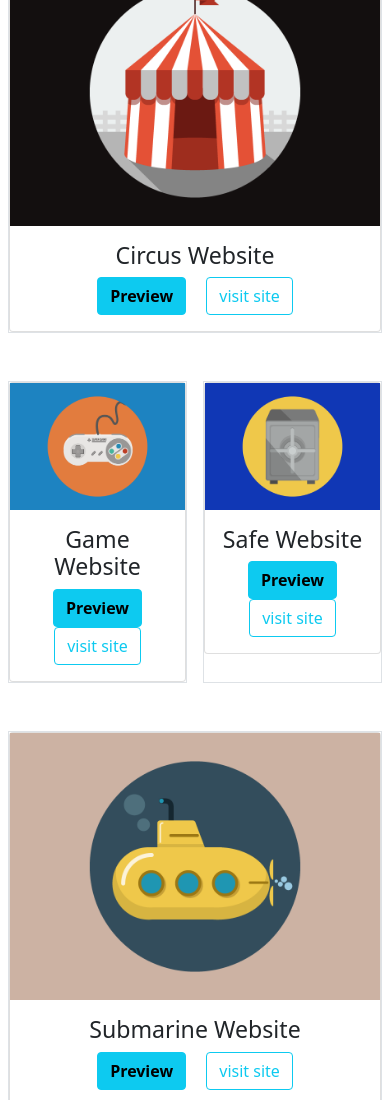
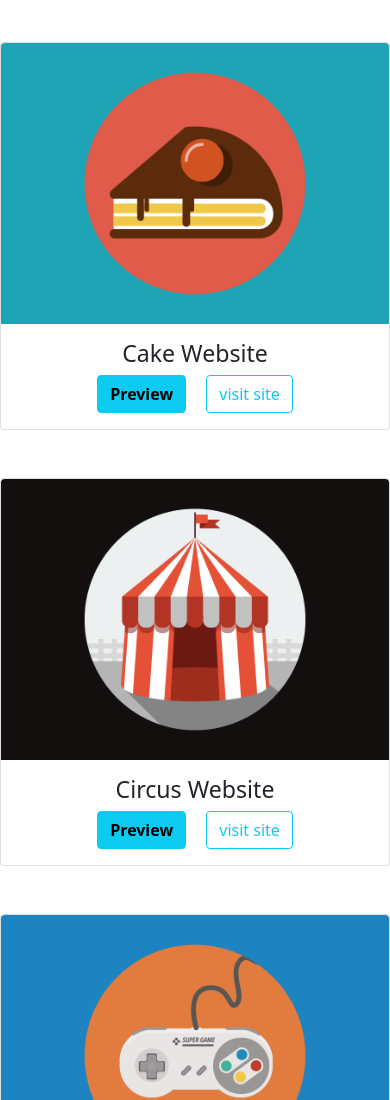
Before and after one commit to MattiaLoiacono/bootstrap-freelancer, a plain HTML site: page index.html in a window 390 px wide. Shown: the part 900-2000 px from the top of the page. Drawn offline with nearby package versions, Linux system fonts and the light colour scheme.

Commit message:
responsive cards

```diff
--- a/index.html
+++ b/index.html
@@ -12,16 +12,16 @@
 
     <nav class="navbar navbar-dark bg-dark py-3 py-sm-2 fs-5 fs-sm-6">
         <div class="container-fluid justify-content-between">
-            <div class="col mx-sm-3 mx-md-5 text-info">
+            <div class="col mx-sm-3 mx-lg-5 text-info">
                 <i class="bi bi-code-square"></i>
                 Portfolio
             </div>
-            <div class="col mx-sm-3 mx-md-5 text-end">
+            <div class="col mx-sm-3 mx-lg-5 text-end">
                 <a href="#Contact" class="text-info">CONTACT ME</a>
             </div>
         </div>
     </nav>
-    <div class="bg-info text-center pb-5 pt-5 pt-sm-4 pt-md-2">
+    <div class="bg-info text-center pb-5 pt-5 pt-sm-4 pt-lg-2">
         <img src="img/undraw_profile_pic_ic5t.svg" alt="profile pic" class="img-fluid mt-3" width="40%">
         <div>
             <h1 class="d-sm-inline mb-0">Pinco</h1>
@@ -30,14 +30,14 @@
         <p>WEB DESIGNER</p>
     </div>
 
-    <div class="container">
+    <div class="container-lg">
         <div class="row text-center">
             <h2 class="my-3">Portfolio</h2>
         </div>
-        <div class="row">
-            <div class="col border p-0 mx-2 mb-5">
+        <div class="row justify-content-center">
+            <div class="col-12 col-sm-5 col-lg border-rounded p-0 mx-2 mb-5">
                 <div class="card">
-                    <img src="img/portfolio/cabin.png" alt="cabina" class="img-fluid w-100">
+                    <img src="img/portfolio/cabin.png" alt="cabina" class="img-fluid w-100 rounded-top">
                     <div class="card-body text-center">
                         <h3>Cabin Website</h3>
                         <button type="button" class="btn btn-info fw-bold mx-2">Preview</button>
@@ -45,9 +45,9 @@
                     </div>
                 </div>
             </div>
-            <div class="col border p-0 mx-2 mb-5">
+            <div class="col-12 col-sm-5 col-lg border-rounded p-0 mx-2 mb-5">
                 <div class="card">
-                    <img src="img/portfolio/cake.png" alt="torta" class="img-fluid w-100">
+                    <img src="img/portfolio/cake.png" alt="torta" class="img-fluid w-100 rounded-top">
                     <div class="card-body text-center">
                         <h3>Cake Website</h3>
                         <button type="button" class="btn btn-info fw-bold mx-2">Preview</button>
@@ -55,9 +55,9 @@
                     </div>
                 </div>
             </div>
-            <div class="col border p-0 mx-2 mb-5">
+            <div class="col-12 col-sm-5 col-lg border-rounded p-0 mx-2 mb-5">
                 <div class="card">
-                    <img src="img/portfolio/circus.png" alt="circo" class="img-fluid w-100">
+                    <img src="img/portfolio/circus.png" alt="circo" class="img-fluid w-100 rounded-top">
                     <div class="card-body text-center">
                         <h3>Circus Website</h3>
                         <button type="button" class="btn btn-info fw-bold mx-2">Preview</button>
@@ -65,11 +65,10 @@
                     </div>
                 </div>
             </div>
-        </div>
-        <div class="row">
-            <div class="col border p-0 mx-2 mb-5">
+            <div class="col-12 p-0 m-0 d-none d-lg-flex"></div>
+            <div class="col-12 col-sm-5 col-lg border-rounded p-0 mx-2 mb-5">
                 <div class="card">
-                    <img src="img/portfolio/game.png" alt="controller" class="img-fluid w-100">
+                    <img src="img/portfolio/game.png" alt="controller" class="img-fluid w-100 rounded-top">
                     <div class="card-body text-center">
                         <h3>Game Website</h3>
                         <button type="button" class="btn btn-info fw-bold mx-2">Preview</button>
@@ -77,9 +76,9 @@
                     </div>
                 </div>
             </div>
-            <div class="col border p-0 mx-2 mb-5">
+            <div class="col-12 col-lg col-sm-5 border-rounded p-0 mx-2 mb-5">
                 <div class="card">
-                    <img src="img/portfolio/safe.png" alt="cassaforte" class="img-fluid w-100">
+                    <img src="img/portfolio/safe.png" alt="cassaforte" class="img-fluid w-100 rounded-top">
                     <div class="card-body text-center">
                         <h3>Safe Website</h3>
                         <button type="button" class="btn btn-info fw-bold mx-2">Preview</button>
@@ -87,9 +86,9 @@
                     </div>
                 </div>
             </div>
-            <div class="col border p-0 mx-2 mb-5">
+            <div class="col-12 col-sm-5 col-lg border-rounded p-0 mx-2 mb-5">
                 <div class="card">
-                    <img src="img/portfolio/submarine.png" alt="sottomarino" class="img-fluid w-100">
+                    <img src="img/portfolio/submarine.png" alt="sottomarino" class="img-fluid w-100 rounded-top">
                     <div class="card-body text-center">
                         <h3>Submarine Website</h3>
                         <button type="button" class="btn btn-info fw-bold mx-2">Preview</button>
@@ -119,7 +118,7 @@
         </div>
     </div>
 
-    <div class="container my-5" id="Contact">
+    <div class="container-fluid my-5" id="Contact">
         <div class="row">
             <h2 class="text-center">CONTACT ME</h2>
         </div>
```
